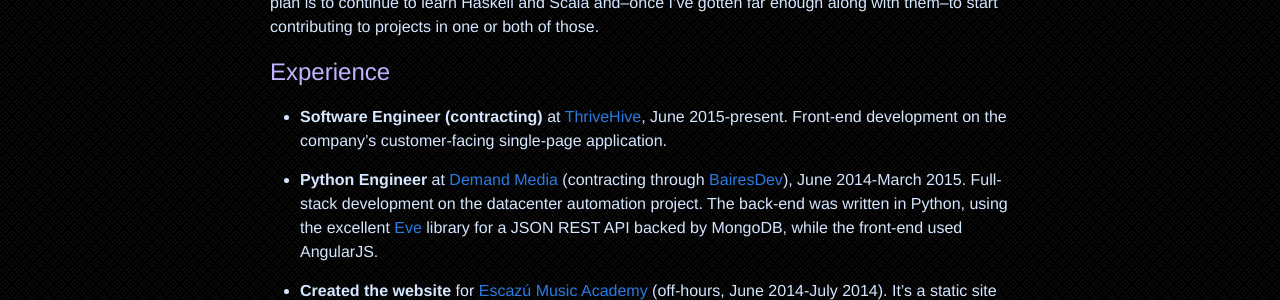
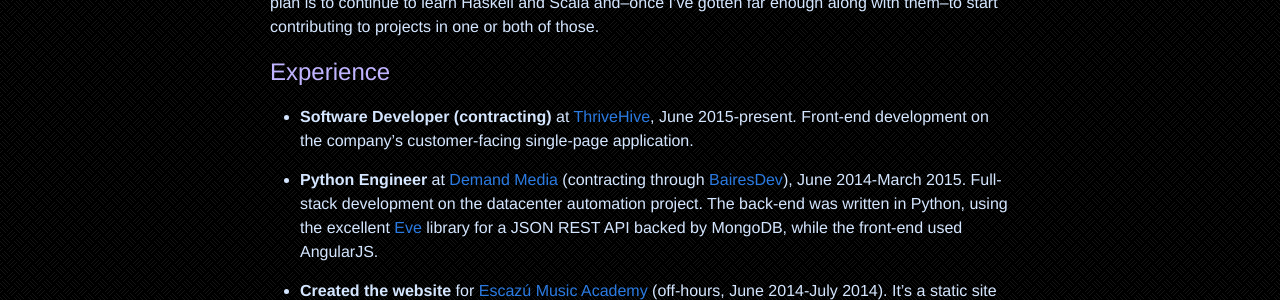
Before and after one commit to oneeman/oneeman.github.io, a Jekyll site: the page built from cv.md, in a window 1280 px wide. Shown: the part 323-623 px from the top of the page. Built offline with Jekyll 4.4.1, drawn with Linux system fonts in a browser that asks for light colours.

Commit message:
Change title

```diff
--- a/cv.md
+++ b/cv.md
@@ -19,7 +19,7 @@
 
 ## Experience
 
-* **Software Engineer (contracting)** at [ThriveHive](http://thrivehive.com), June 2015-present.  Front-end development
+* **Software Developer (contracting)** at [ThriveHive](http://thrivehive.com), June 2015-present.  Front-end development
 on the company's customer-facing single-page application.
 
 * **Python Engineer** at [Demand Media](http://www.demandmedia.com) (contracting through
```
